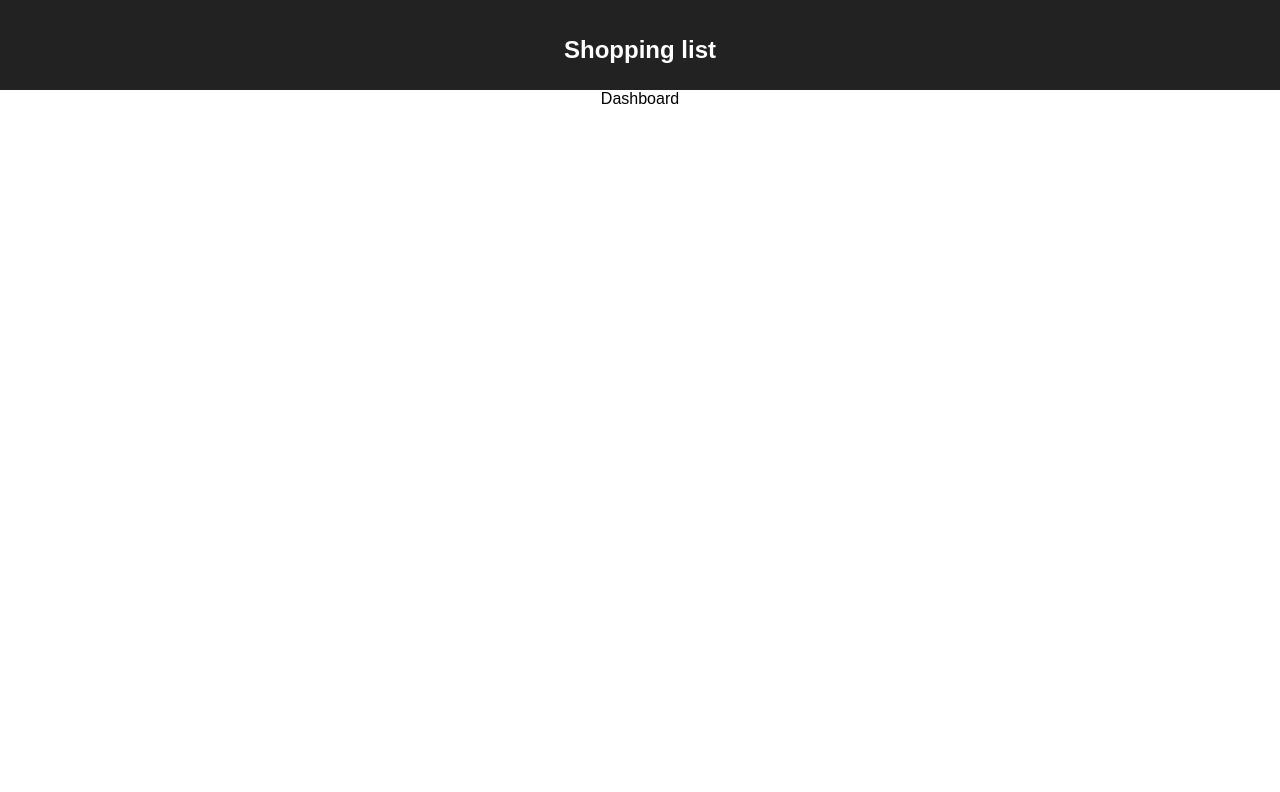
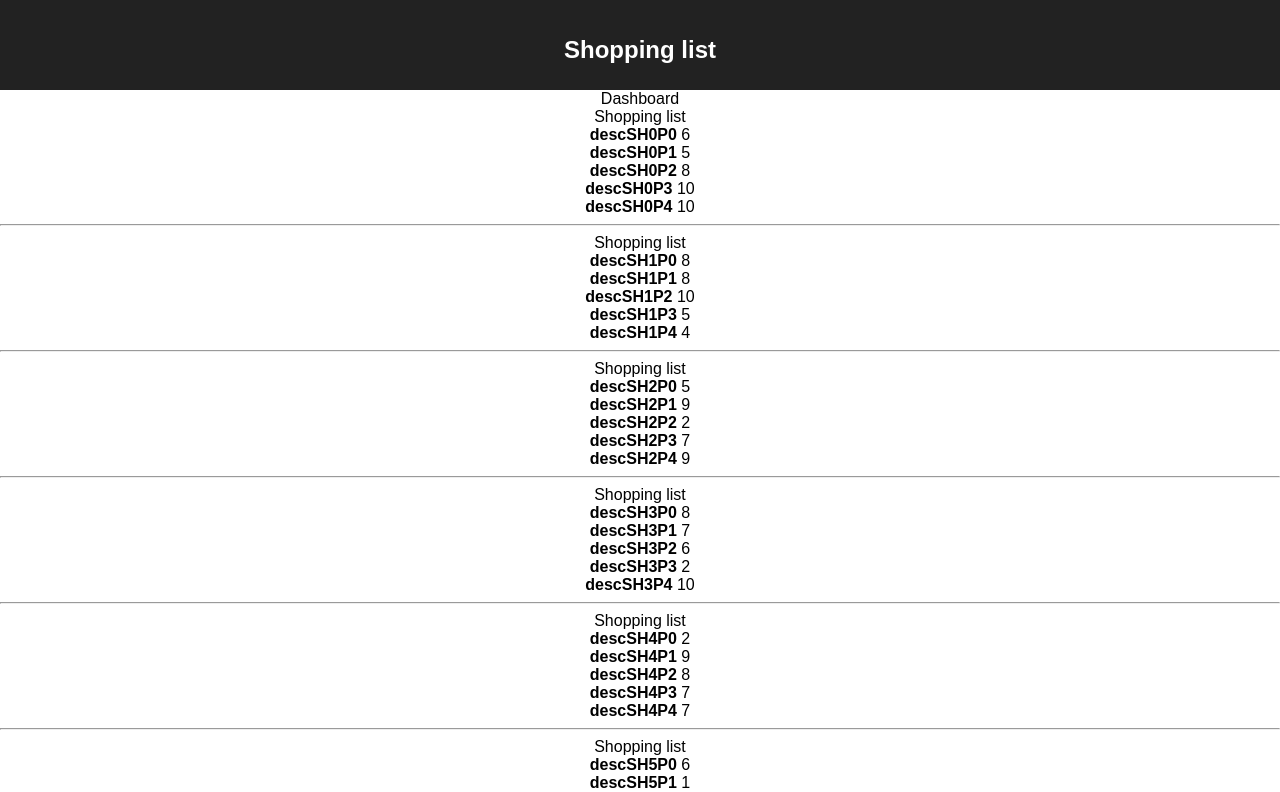
Before and after one commit to stefyrosca/shopping-list, a React (Create React App) app: page / in a window 1280 px wide. Shown: the top 792 px of the page. Built offline with nearby package versions, Linux system fonts and the light colour scheme.

Commit message:
Create mock items

```diff
--- /dev/null
+++ b/src/mocks/shopping-list.mock.js
@@ -0,0 +1,16 @@
+import {Item} from "../model/item";
+import {ShoppingList} from "../model/shopping-list";
+import {getRandomInt} from "../utils/random-generator";
+
+export function getShoppingLists() {
+    const shoppingLists = [];
+    for (let i = 0; i < 10; i++) {
+        let products = [];
+        for (let j = 0; j< 5; j++) {
+            products.push(new Item(`descSH${i}P${j}`, getRandomInt(1,10)));
+        }
+        shoppingLists.push(new ShoppingList(products));
+    }
+
+    return shoppingLists;
+}
--- a/src/pages/dashboard/Dashboard.js
+++ b/src/pages/dashboard/Dashboard.js
@@ -1,14 +1,21 @@
 import React, {Component} from 'react'
 import {connect} from "react-redux";
+import {ShoppingListComponent} from "../shopping-list/ShoppingList";
 
-export class DashboardComponent extends Component {
+class DashboardComponent extends Component {
     constructor(props) {
         super(props);
         this.state = {dashboards: []};
     }
 
     render() {
-        return <div>Dashboard</div>
+        return <div>Dashboard
+            <div>
+                {this.props.shoppingList.items.map((shoppingList, index) => {
+                    return <ShoppingListComponent key={index} shoppingList={shoppingList}/>
+                })}
+            </div>
+        </div>
     }
 }
 
--- a/src/pages/index.js
+++ b/src/pages/index.js
@@ -1,4 +1,4 @@
-import {DashboardComponent} from "./dashboard/Dashboard";
+import DashboardComponent from "./dashboard/Dashboard";
 import {ShoppingListComponent} from "./shopping-list/ShoppingList";
 import NotFound from "./NotFound";
 
--- a/src/pages/shopping-list/ShoppingList.js
+++ b/src/pages/shopping-list/ShoppingList.js
@@ -3,11 +3,17 @@ import React, {Component} from 'react'
 export class ShoppingListComponent extends Component {
     constructor(props) {
         super(props);
-        this.state = {items: []}
+        this.state = {items: []};
+        console.log(this.props.shoppingList)
     }
 
     render() {
-        return <div>Shopping list</div>
+        return <div>Shopping list
+            {this.props.shoppingList.items.map(item => {
+                return <div><span><strong>{item.name}</strong></span> {item.quantity}</div>
+            })}
+            <hr/>
+        </div>
     }
 }
 
--- a/src/store/shopping-list.reducer.js
+++ b/src/store/shopping-list.reducer.js
@@ -1,7 +1,9 @@
+import {getShoppingLists} from "../mocks/shopping-list.mock";
+
 const actionHandler = {};
 
 const initialState = {
-    items: []
+    items: getShoppingLists()
 };
 
 export function shoppingListReducer (state = initialState, action) {
--- /dev/null
+++ b/src/utils/random-generator.js
@@ -0,0 +1,7 @@
+export function getRandomNumber(min, max) {
+    return Math.random() * (max - min) + min;
+}
+
+export function getRandomInt(min, max) {
+    return Math.floor(Math.random() * (max - min + 1)) + min;
+}
```
